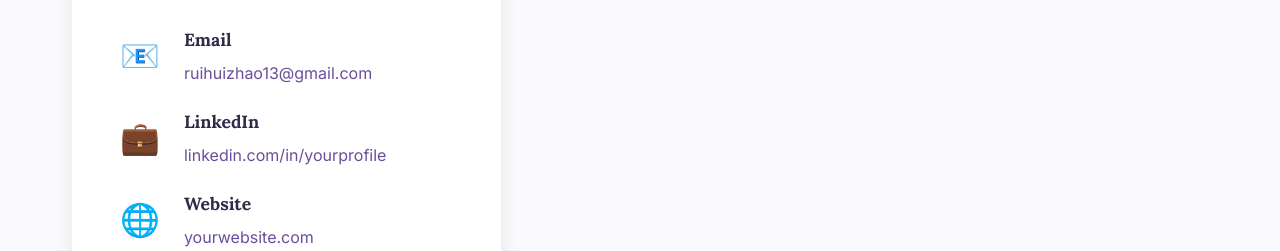
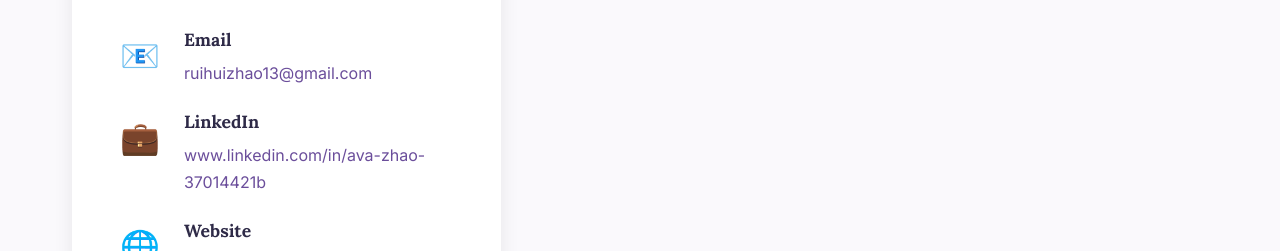
Before and after one commit to ruihuizhao13/my-portfolio, a plain HTML site: page contact.html in a window 1280 px wide. Shown: the part 674-925 px from the top of the page. Drawn offline with Linux system fonts and the light colour scheme.

Commit message:
Update LinkedIn and website links in contact.html

```diff
--- a/contact.html
+++ b/contact.html
@@ -54,7 +54,7 @@
                             <div class="contact-icon">💼</div>
                             <div class="contact-details">
                                 <h4>LinkedIn</h4>
-                                <a href="https://linkedin.com/in/yourprofile" target="_blank">linkedin.com/in/yourprofile</a>
+                                <a href="https://linkedin.com/in/yourprofile" target="_blank">www.linkedin.com/in/ava-zhao-37014421b</a>
                             </div>
                         </div>
 
@@ -62,7 +62,7 @@
                             <div class="contact-icon">🌐</div>
                             <div class="contact-details">
                                 <h4>Website</h4>
-                                <a href="#">yourwebsite.com</a>
+                                <a href="#">https://ruihuizhao13.github.io/my-portfolio/</a>
                             </div>
                         </div>
 
```
